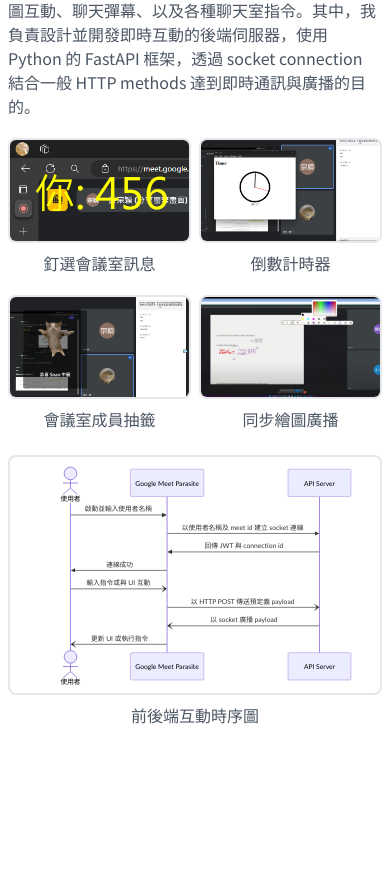
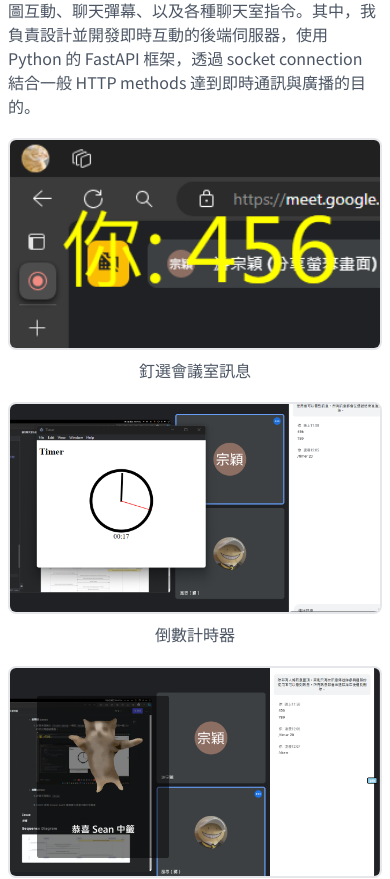
Before and after one commit to an920107/resume-next, a Next.js app: page / in a window 390 px wide. Shown: the part 1160-2039 px from the top of the page. Built offline with nearby package versions, Linux system fonts and the light colour scheme.

Commit message:
feat: update layout

```diff
--- a/src/app/page.tsx
+++ b/src/app/page.tsx
@@ -27,7 +27,7 @@
           <>例如即時繪圖互動、聊天彈幕、以及各種聊天室指令。其中，我負責設計並開發即時互動的後端伺服器，使用 Python 的 FastAPI </>
           <>框架，透過 socket connection 結合一般 HTTP methods 達到即時通訊與廣播的目的。</>
         </p>
-        <div className="grid grid-cols-2 gap-2 mb-3">
+        <div className="grid grid-cols-1 sm:grid-cols-2 gap-2 mb-3">
           <div className="flex flex-col items-center gap-2">
             <Image
               className="rounded-lg border-2"
```
